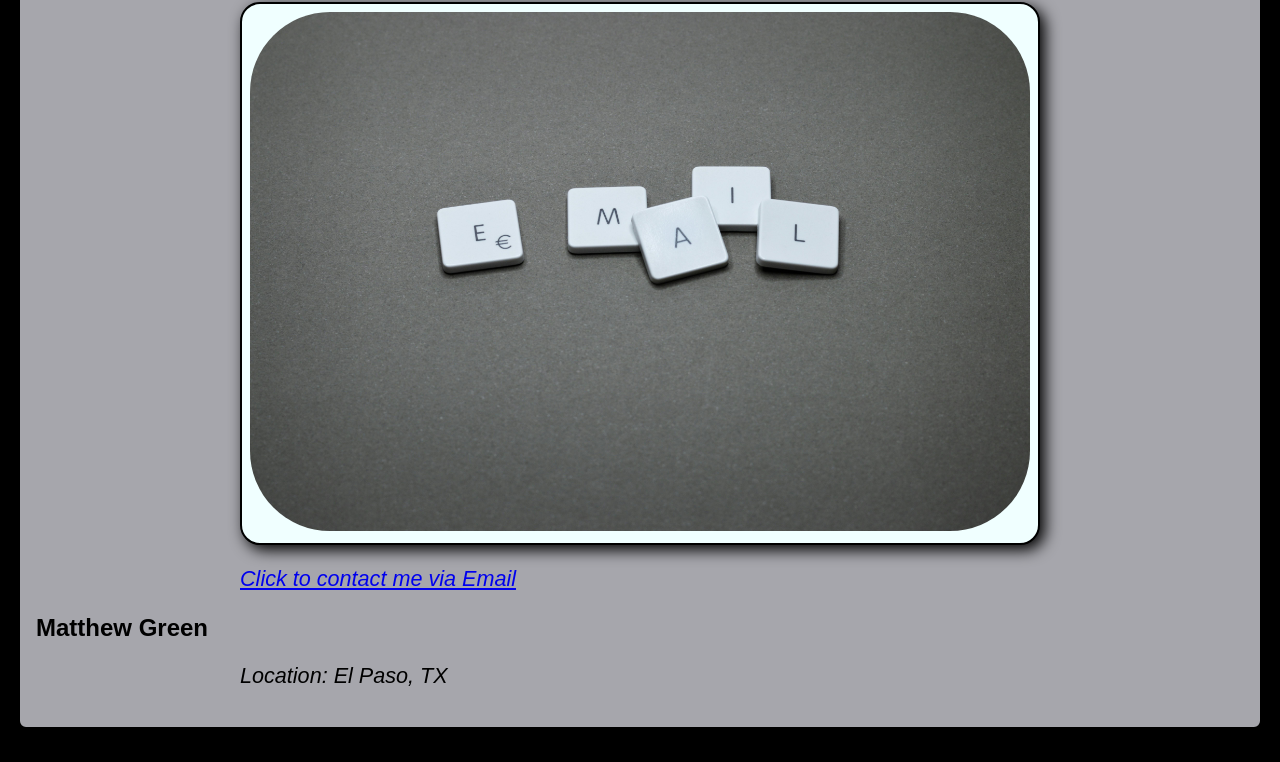
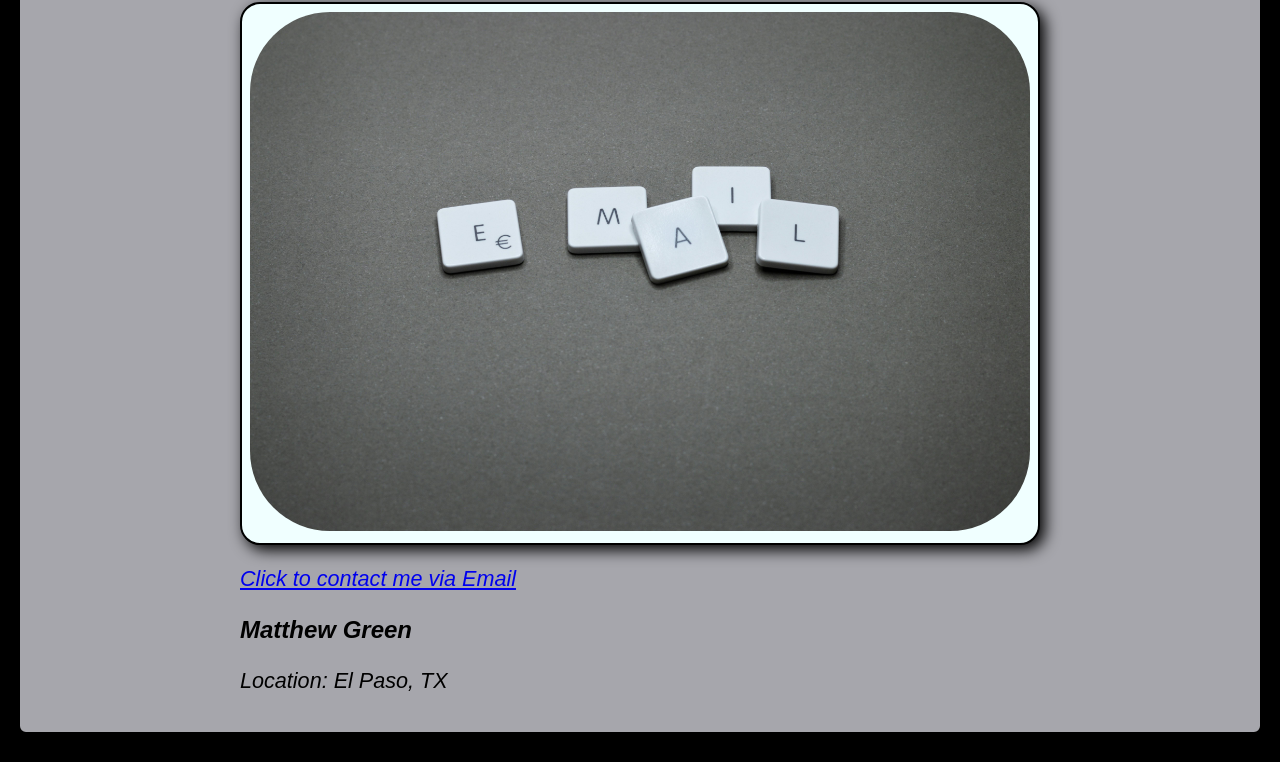
Before and after one commit to mateomtverde/course-portfolio, a plain HTML site: page project-02/contact.html in a window 1280 px wide. Shown: the part 356-1118 px from the top of the page. Drawn offline with Linux system fonts and the light colour scheme.

Commit message:
Updated style.css for footer

```diff
--- a/project-02/style.css
+++ b/project-02/style.css
@@ -81,10 +81,12 @@ section h2 {
     text-align: center;
 }
 section h3 {
+    max-width: 800px;
     font-size: x-large;
     text-align: left;
-    margin-top: 16px;
-    margin-bottom: 16px;
+    margin-left: auto;
+    margin-right: auto;
+    font-style:italic;
 }
 section p {
     max-width: 800px;
```
